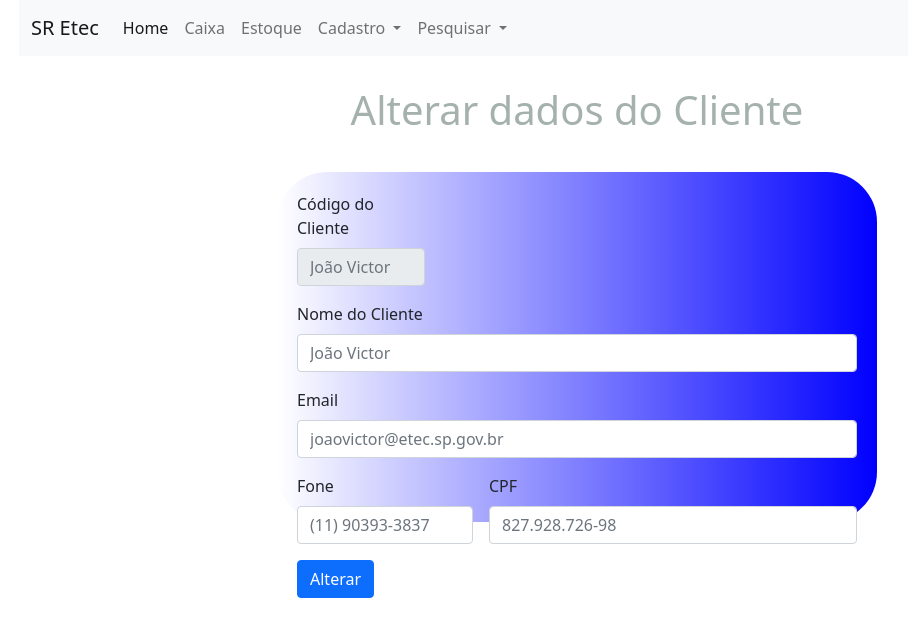
After one commit to silvioflorentino/lojaroupa2021, a PHP site: page /view/formAlteraCliente.php in a window 1280 px wide. The commit adds this page. Shown: the top 637 px of the page, without its empty margins (63-971 px from the left). Run offline with PHP 8.4, Linux system fonts and the light colour scheme; the template is opened without the code that fills it, so the values that code supplies are empty.

Commit message:
Alterar dados

```diff
--- a/controller/visu_ClienteController.php
+++ b/controller/visu_ClienteController.php
@@ -1,5 +1,5 @@
 <?php
-session_start();
+
 include_once("../model/conexao.php");
 include_once("../model/bancoCliente.php");
 
--- a/model/bancoCliente.php
+++ b/model/bancoCliente.php
@@ -12,5 +12,23 @@ function buscaPorNomeCliente($conexao,$nomeCliente){
    // $_SESSION["dadosCliente"]=$result;
     return  $result;
 }
+function buscaPorCodigoCliente($conexao,$codigoCliente){
+    $query = "Select * from tbcliente where codcli = '{$codigoCliente}'";
+    $result = mysqli_query($conexao,$query);
+    return $result;
+}
 
+function alterarCliente($conexao,$codigoCliente,$nomeCliente,$emailCliente,$foneCliente,$cpfCliente){
+    $query = "update tbcliente set nomecli='{$nomeCliente}', emailcli='{$emailCliente}',fonecli='{$foneCliente}', cpfcli='{$cpfCliente}' where codcli = '{$codigoCliente}'";
+
+    $result = mysqli_query($conexao,$query);
+    return $result;
+}
+
+function deletarCliente($conexao, $codigoCliente){
+    $query = "delete from tbcliente where codcli = '{$codigoCliente}'";
+    $result = mysqli_query($conexao, $query);
+
+    return $result;
+}
 ?>
--- /dev/null
+++ b/view/formAlteraCliente.php
@@ -0,0 +1,50 @@
+<?php
+require_once("header.php");
+include_once("../model/conexao.php");
+include_once("../model/bancoCliente.php");
+
+extract($_REQUEST,EXTR_OVERWRITE);
+
+$informacoes = buscaPorCodigoCliente($conexao,$codigo);
+$clienteArray = mysqli_fetch_assoc($informacoes);
+?>
+
+
+<h1 class="text-center">Alterar dados do Cliente</h1>
+<div class="formcad">
+<form class="row g-3" method="POST" action="../controller/alteraClienteController.php">
+
+<div class="col-3">
+    <label for="codigocliente" class="form-label">Código do Cliente</label>
+    <input type="text" readonly value="<?=$clienteArray['codcli']?>" name="codigoCliente" required class="form-control" id="codigocliente" placeholder="João Victor">
+  </div>
+
+<div class="col-12">
+    <label for="nomecliente" class="form-label">Nome do Cliente</label>
+    <input type="text" value="<?=$clienteArray['nomecli']?>" name="nomeCliente" required class="form-control" id="nomecliente" placeholder="João Victor">
+  </div>
+
+  <div class="col-12">
+    <label for="email" class="form-label">Email</label>
+    <input type="email" value="<?=$clienteArray['emailcli']?>" name="emailCliente" required class="form-control" id="email" placeholder="joaovictor@etec.sp.gov.br">
+  </div>
+
+  <div class="col-md-4">
+    <label for="fone" class="form-label">Fone</label>
+    <input type="text" value="<?=$clienteArray['fonecli']?>" name="foneCliente" required class="form-control" id="fone" placeholder="(11) 90393-3837">
+  </div>
+
+  <div class="col-md-8">
+    <label for="cpf" class="form-label">CPF</label>
+    <input type="text" value="<?=$clienteArray['cpfcli']?>" name="cpfCliente" required class="form-control" id="cpf" placeholder="827.928.726-98">
+  </div>
+
+  <div class="col-12">
+    <button type="submit" class="btn btn-primary">Alterar</button>
+  </div>
+</form>
+</div>
+
+<?php
+require_once("footer.php");
+?>
--- a/view/header.php
+++ b/view/header.php
@@ -45,7 +45,7 @@
           </a>
           <ul class="dropdown-menu" aria-labelledby="navbarDropdownMenuLink">
             <li><a class="dropdown-item" href="#">Roupa</a></li>
-            <li><a class="dropdown-item" href="#">Cliente</a></li>
+            <li><a class="dropdown-item" href="visu_cliente.php">Cliente</a></li>
             <li><a class="dropdown-item" href="#">Funcionário</a></li>
             <li><a class="dropdown-item" href="#">Fornecedor</a></li>
             <li><a class="dropdown-item" href="#">Usuário</a></li>
```
Also changed, not shown: controller/alteraClienteController.php (added, +14 -0 lines), view/visu_cliente.php (+19 -12 lines).
